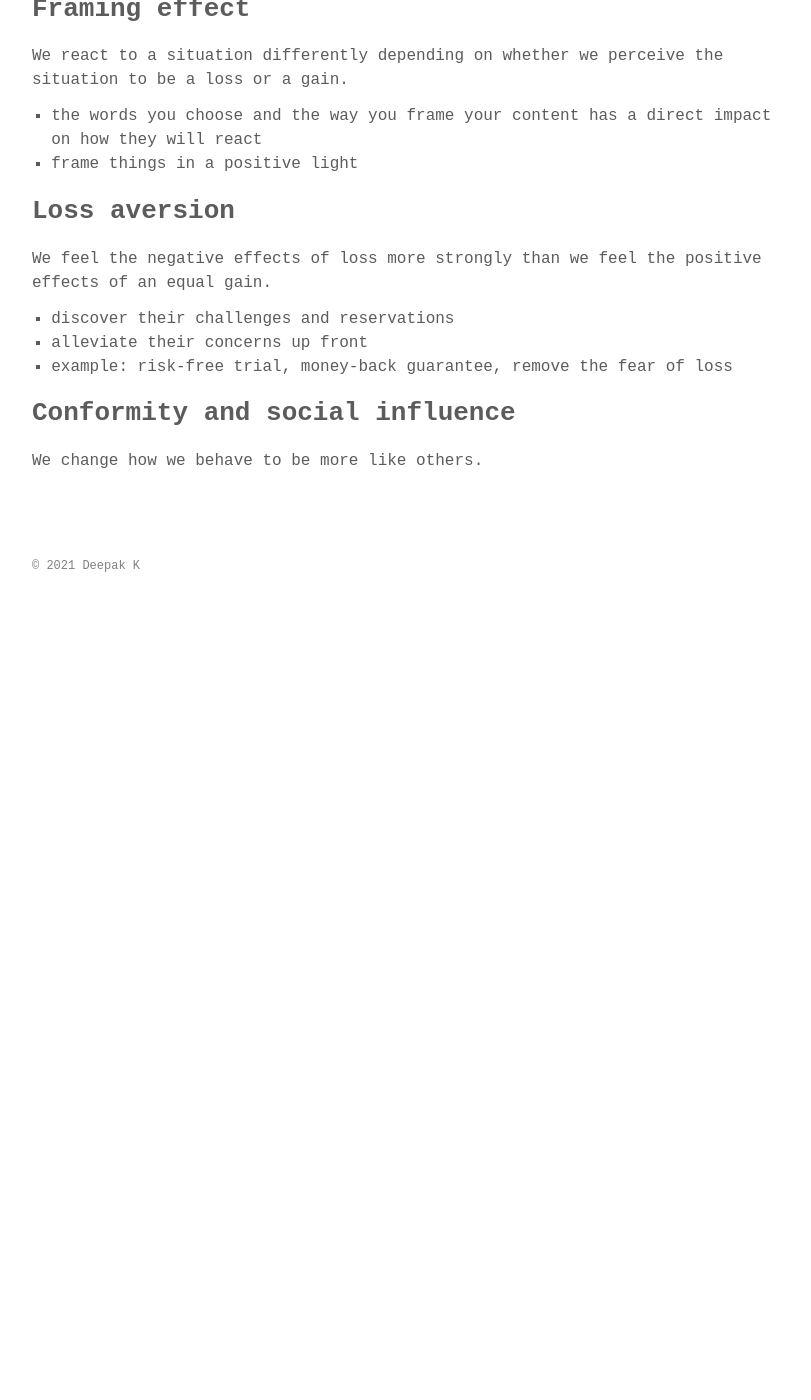
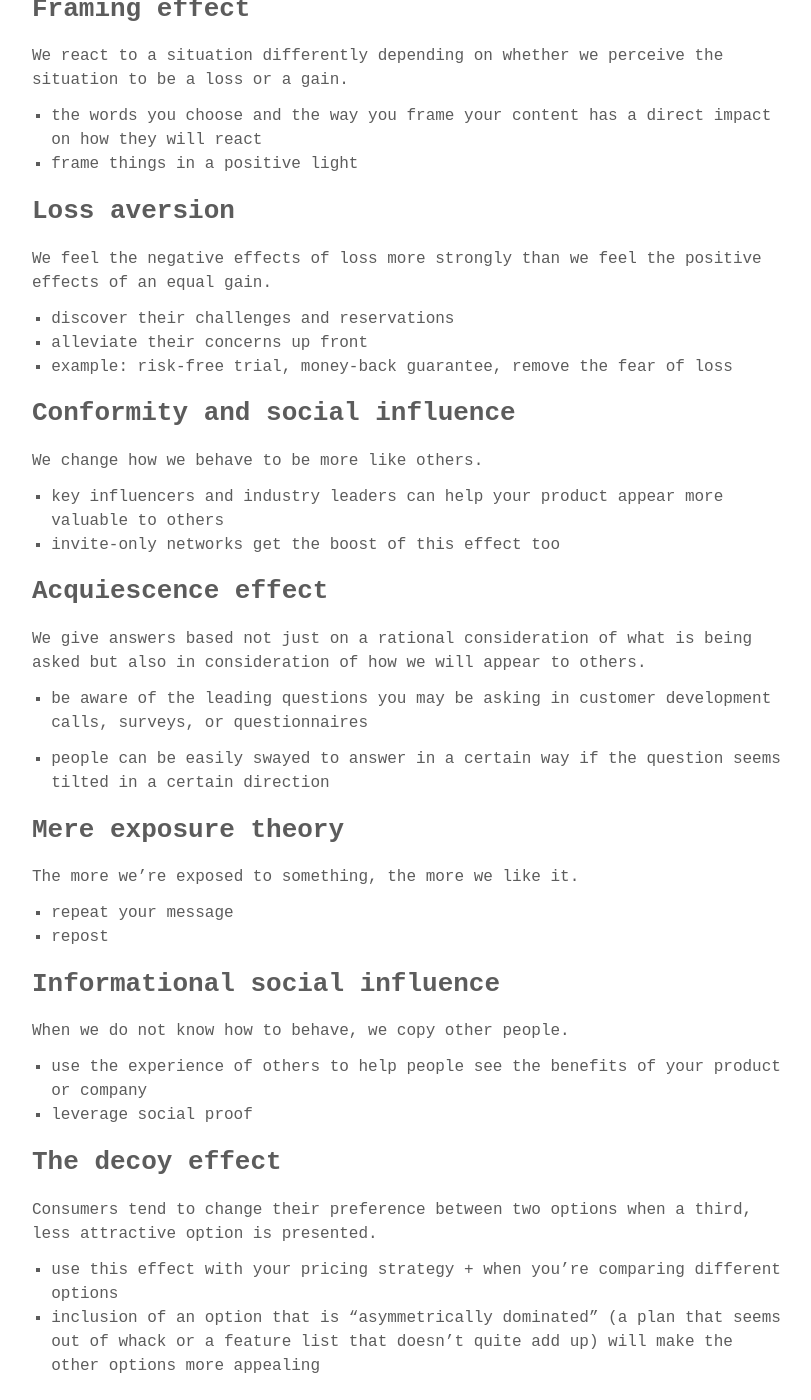
Before and after one commit to deepakness/deepak-notes-jk, a Jekyll site: the page built from _posts/2021-01-10-smm-psychological-studies.md, in a window 1280 px wide and 1400 px high, scrolled down 961 px. Shown: the whole window, without its empty margins (232-1043 px from the left). Built offline with Jekyll 4.4.1, drawn with Linux system fonts in a browser that asks for light colours; some web fonts are replaced; before the commit the page ends 1584 px from its top, so only the background shows below that; some of the changed text lies outside the part shown.

Commit message:
new note

```diff
--- a/_posts/2021-01-10-smm-psychological-studies.md
+++ b/_posts/2021-01-10-smm-psychological-studies.md
@@ -46,3 +46,66 @@ We feel the negative effects of loss more strongly than we feel the positive eff
 ## Conformity and social influence
 
 We change how we behave to be more like others.
+
+- key influencers and industry leaders can help your product appear more valuable to others
+- invite-only networks get the boost of this effect too
+
+## Acquiescence effect
+
+We give answers based not just on a rational consideration of what is being asked but also in consideration of how we will appear to others.
+
+- be aware of the leading questions you may be asking in customer development calls, surveys, or questionnaires
+
+- people can be easily swayed to answer in a certain way if the question seems tilted in a certain direction
+
+## Mere exposure theory
+
+The more we’re exposed to something, the more we like it.
+
+- repeat your message
+- repost
+
+## Informational social influence
+
+When we do not know how to behave, we copy other people.
+
+- use the experience of others to help people see the benefits of your product or company
+- leverage social proof
+
+## The decoy effect
+
+Consumers tend to change their preference between two options when a third, less attractive option is presented.
+
+- use this effect with your pricing strategy + when you're comparing different options
+- inclusion of an option that is “asymmetrically dominated” (a plan that seems out of whack or a feature list that doesn’t quite add up) will make the other options more appealing
+
+## Availability heuristic
+
+When evaluating a specific topic, concept, method or decision, we favor options that bring to mind immediate examples.
+
+- make your product easy to grasp
+- provide examples of actions you want users to take
+
+## Buffer effect of social support
+
+People who feel supported by others feel less stress. If you know your friends will support you and there is someone with whom you can talk things through, somehow stressful situations are more tolerable.
+
+- be available to your customers
+- constant support - email, blogging, in-app messages, etc.
+- it help people feel more comfortable and less stressed
+
+## Ben Franklin effect
+
+When we do a person a favour, we like the more.
+
+- we believe that we did a favour because we liked the person
+- ask for favours from your customers/users - surveys, resharing, ask their opinions etc.
+
+## Propinquity effect
+
+The more we meet and interact with people, the more likely we are to become friends with them.
+
+- be a present on social media constantly
+- always communicate through emails and other means
+
+[Source](https://buffer.com/resources/psychological-studies-marketing/)
```
